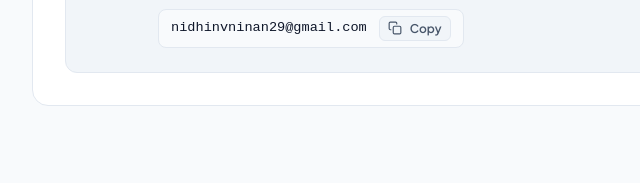
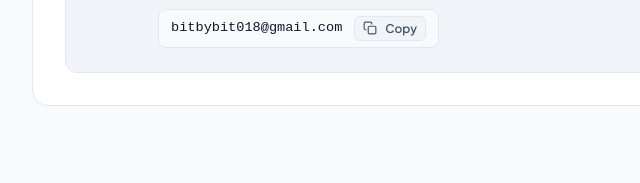
Before and after one commit to nidhin29/terms, a website built with Vite: page index.html in a window 1280 px wide. Shown: the part 4063-4246 px from the top of the page, 340-980 px from the left. Built offline with nearby package versions, Linux system fonts and the light colour scheme.

Commit message:
chore: update contact email to bitbybit018@gmail.com

```diff
--- a/index.html
+++ b/index.html
@@ -326,7 +326,7 @@
                         <h3>Developer &amp; Support Contact</h3>
                         <p>Nidhin V Ninan — App Developer</p>
                         <div class="email-copy-group">
-                            <span id="email-text" class="email-text">nidhinvninan29@gmail.com</span>
+                            <span id="email-text" class="email-text">bitbybit018@gmail.com</span>
                             <button id="copy-email-btn" class="btn btn-secondary btn-xs" aria-label="Copy email to clipboard">
                                 <svg width="14" height="14" viewBox="0 0 24 24" fill="none" xmlns="http://www.w3.org/2000/svg">
                                     <rect x="9" y="9" width="13" height="13" rx="2" ry="2" stroke="currentColor" stroke-width="2" stroke-linecap="round" stroke-linejoin="round"/>
```
